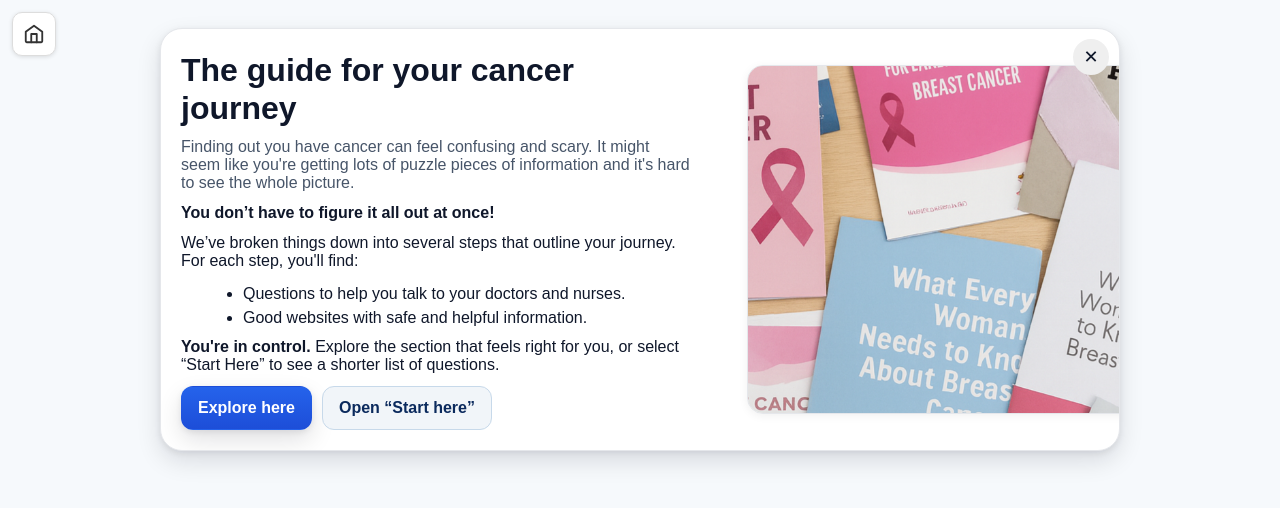
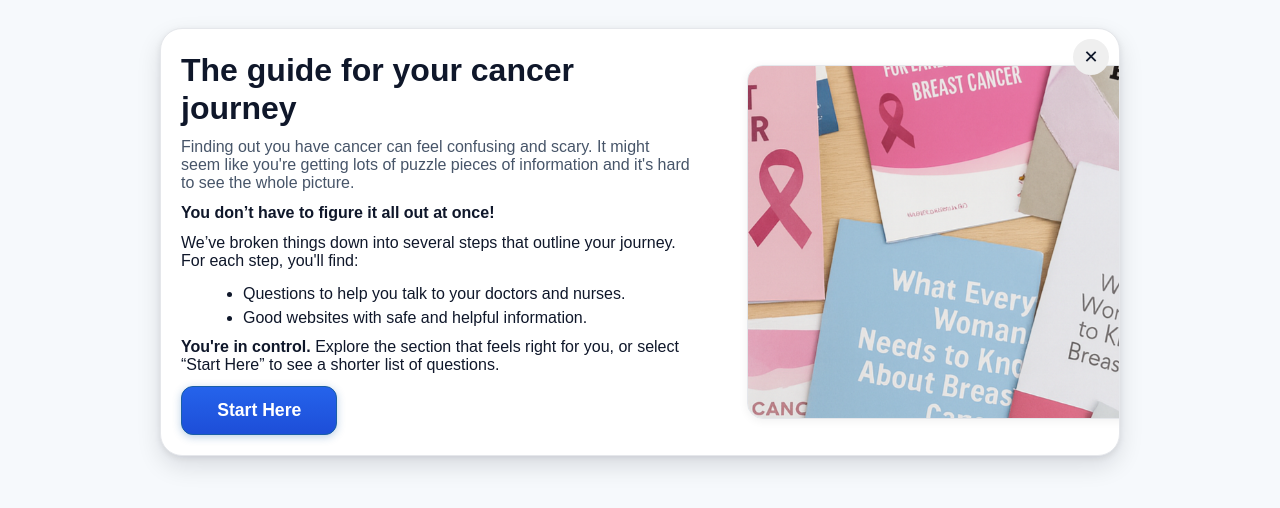
Before and after one commit to IlonaFridman/BreastCancer_2.0, a plain HTML site: page instructions.html in a window 1280 px wide. Drawn offline with Linux system fonts and the light colour scheme.

Commit message:
Remove Explore here button, highlight Start Here

```diff
--- a/instructions.html
+++ b/instructions.html
@@ -56,16 +56,6 @@
     </style>
   </head>
   <body>
-<style>
-.home-link{position:fixed;top:12px;left:12px;z-index:900;display:flex;align-items:center;justify-content:center;width:44px;height:44px;background:#fff;border:1px solid #ddd;border-radius:10px;color:#333;text-decoration:none;box-shadow:0 1px 4px rgba(0,0,0,.12)}
-.home-link:hover{background:#f5f5f5}
-</style>
-<a class="home-link" href="home.html" aria-label="Go to Home">
-    <svg viewBox="0 0 24 24" aria-hidden="true" focusable="false" width="22" height="22" fill="none" stroke="currentColor" stroke-width="2" stroke-linecap="round" stroke-linejoin="round">
-      <path d="M3 9.5L12 3l9 6.5V20a1 1 0 0 1-1 1H4a1 1 0 0 1-1-1V9.5z"/><polyline points="9 21 9 12 15 12 15 21"/>
-    </svg>
-  </a>
-
     <main class="wrap" role="main">
       <section class="card" aria-labelledby="introTitle">
         <!-- Back to home -->
@@ -91,11 +81,8 @@
             <p><strong>You're in control.</strong> Explore the section that feels right for you, or select “Start Here” to see a shorter list of questions.</p>
 
             <div class="actions" role="group" aria-label="Instruction actions">
-              <!-- Explore home (no modal) -->
-              <a class="btn btn-primary" href="home.html" data-mark-seen>Explore here</a>
-
               <!-- Deep-link to open Start modal on home -->
-              <a class="btn btn-secondary" href="home.html#start" data-mark-seen>Open “Start here”</a>
+              <a class="btn btn-primary" href="home.html#start" data-mark-seen style="font-size:1.1em; padding: 0.75em 2em; background-color:#1a5fa8; color:#fff; border-color:#1a5fa8; font-weight:600; box-shadow: 0 2px 8px rgba(26,95,168,0.3);">Start Here</a>
             </div>
 
             <noscript>
```
